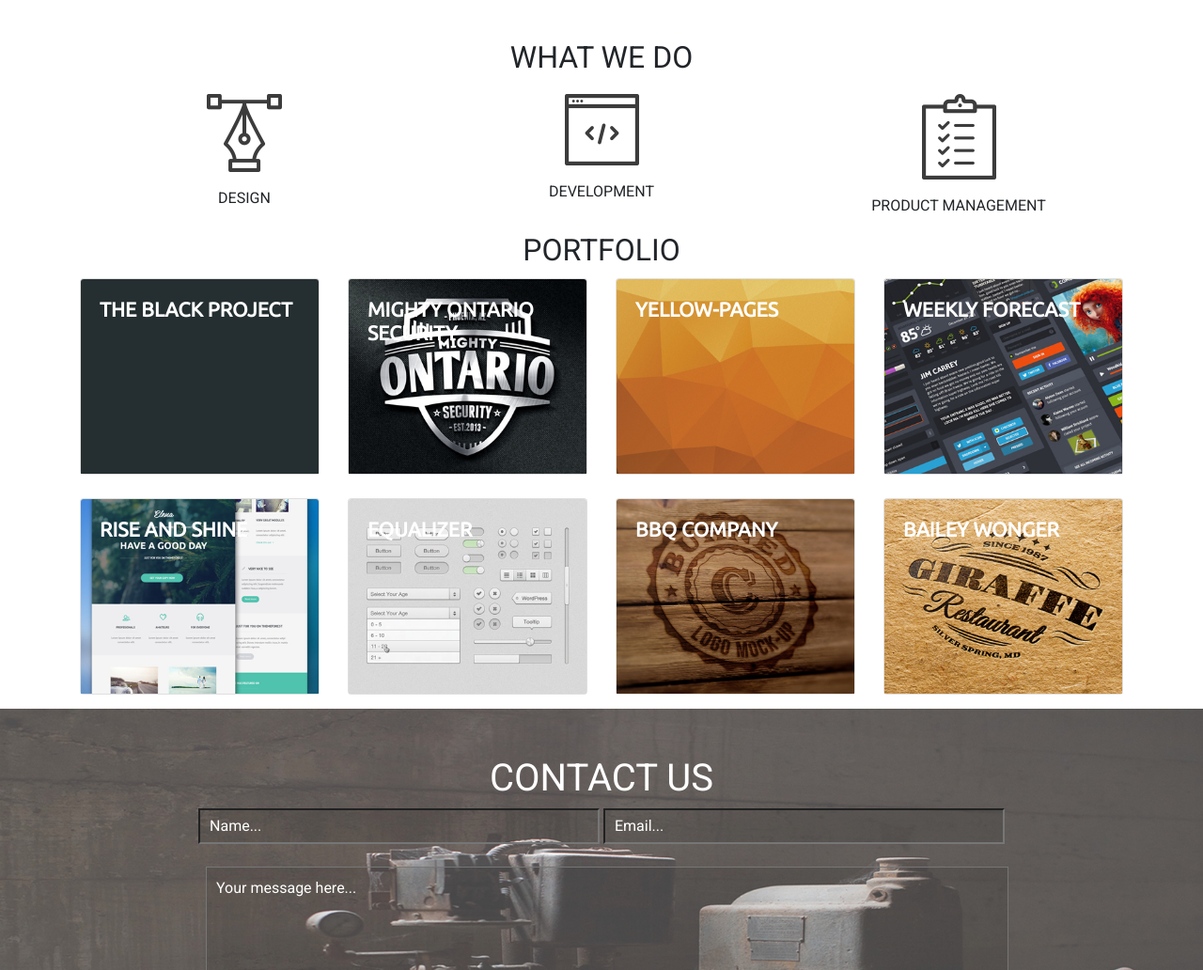
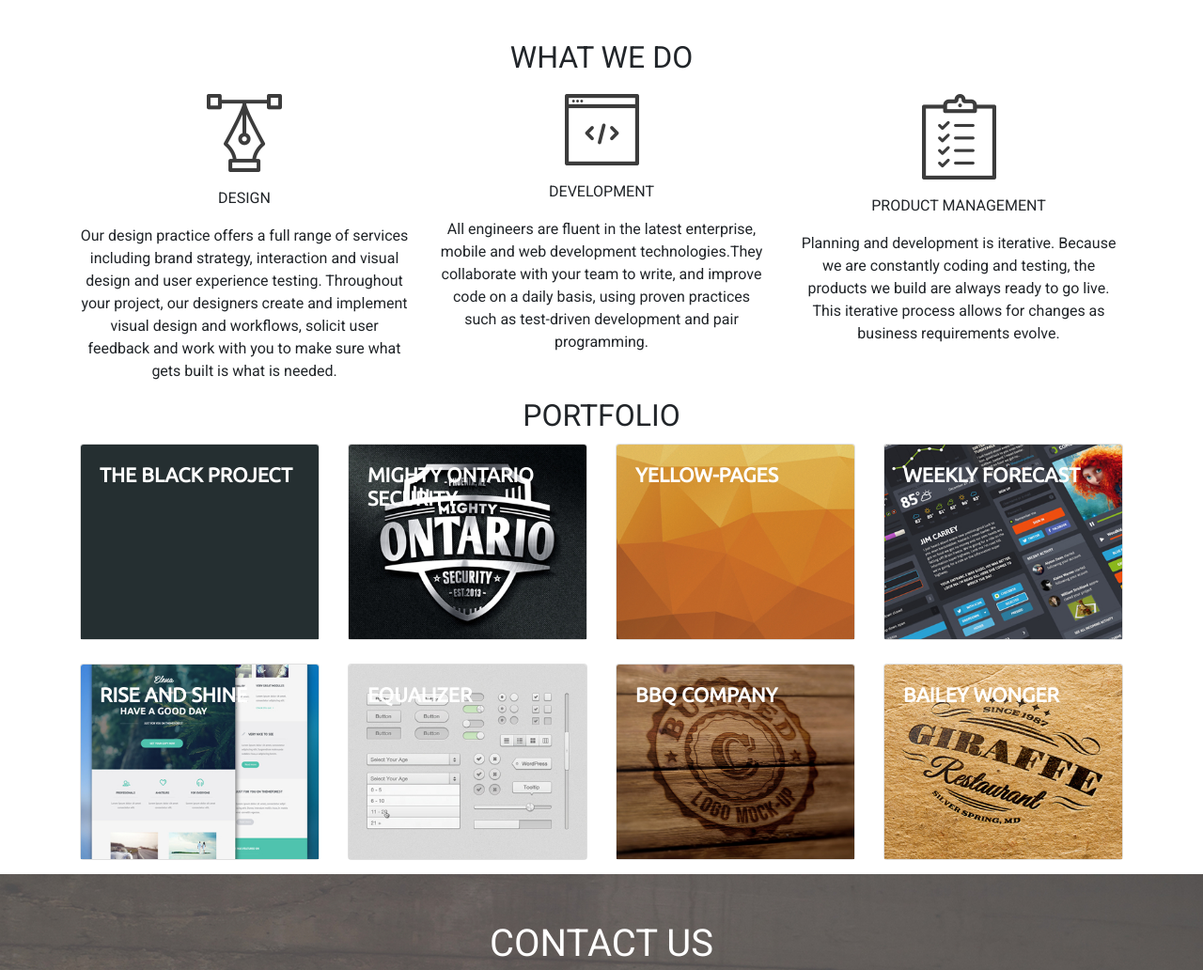
Before and after one commit to gitatam/delani-studio, a plain HTML site: page index.html in a window 1280 px wide. Shown: the part 1479-2511 px from the top of the page at 94% size. Drawn offline with Linux system fonts and the light colour scheme.

Commit message:
Add what we do text to be toggled between images and the text

```diff
--- a/index.html
+++ b/index.html
@@ -47,19 +47,32 @@
       <div class = "container" id="what-we-do">
         <h2 style="margin-bottom: 10px; padding: 10px;">WHAT WE DO <br></h2>
         <div class="row">
-          <div class = "col-md-4">
+          <div class = "col-md-4 work">
             <p><img src="images/services_icons/design_icon.png" alt="design_services.png"></p>
             <p>DESIGN</p>
+            <div class="work-text">
+              <p>Our design practice offers a full range of services including brand strategy, interaction and visual design and user experience testing.
+                Throughout your project, our designers create and implement visual design and workflows, solicit user feedback and work with you to make
+                sure what gets built is what is needed.</p>
+            </div>
           </div>
 
-          <div class = "col-md-4">
+          <div class = "col-md-4 work">
             <p><img src="images/services_icons/dev_icon.png" alt="development_services.png"></p>
             <p>DEVELOPMENT</p>
+            <div class="work-text">
+              <p>All engineers are fluent in the latest enterprise, mobile and web development technologies.They collaborate with your team to write,
+                and improve code on a daily basis, using proven practices such as test-driven development and pair programming.</p>
+            </div>
           </div>
 
-          <div class = "col-md-4">
+          <div class = "col-md-4 work">
             <p><img src="images/services_icons/product_icon.png" alt="product_management_services.png"></p>
             <p>PRODUCT MANAGEMENT</p>
+            <div class="work-text">
+              <p>Planning and development is iterative. Because we are constantly coding and testing, the products we build are always ready to go live.
+                This iterative process allows for changes as business requirements evolve.</p>
+            </div>
           </div>
         </div>
       </div>
--- a/js/scripts.js
+++ b/js/scripts.js
@@ -0,0 +1,5 @@
+$(document).ready(function()){
+  $('.work').click(function()){
+    $(this).children('.work-text').slideToggle();
+  }
+}
```
